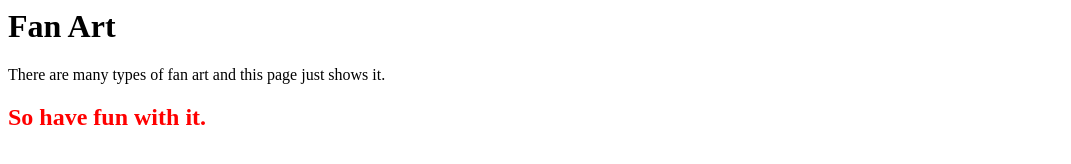
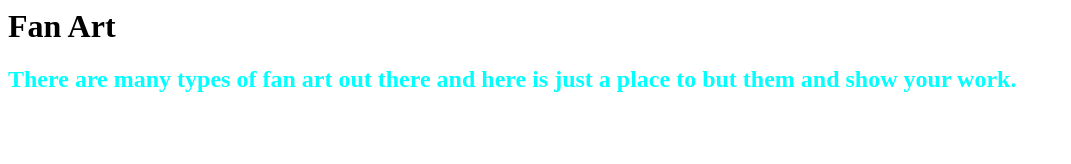
Before and after one commit to crystallara152/Crystallara152.github.io, a plain HTML site: page index.html in a window 1280 px wide. Shown: the whole page, without its empty margins (0-1071 px from the left). Drawn offline with Linux system fonts and the light colour scheme.

Commit message:
Update index.html

```diff
--- a/index.html
+++ b/index.html
@@ -1,3 +1,2 @@
 <h1>Fan Art</h1>
-<p>There are many types of fan art and this page just shows it.</p>
-<h2 style="color:red;">So have fun with it.</h2>
+<h2 style="color:aqua;">There are many types of fan art out there and here is just a place to but them and show your work. </h2>
```
